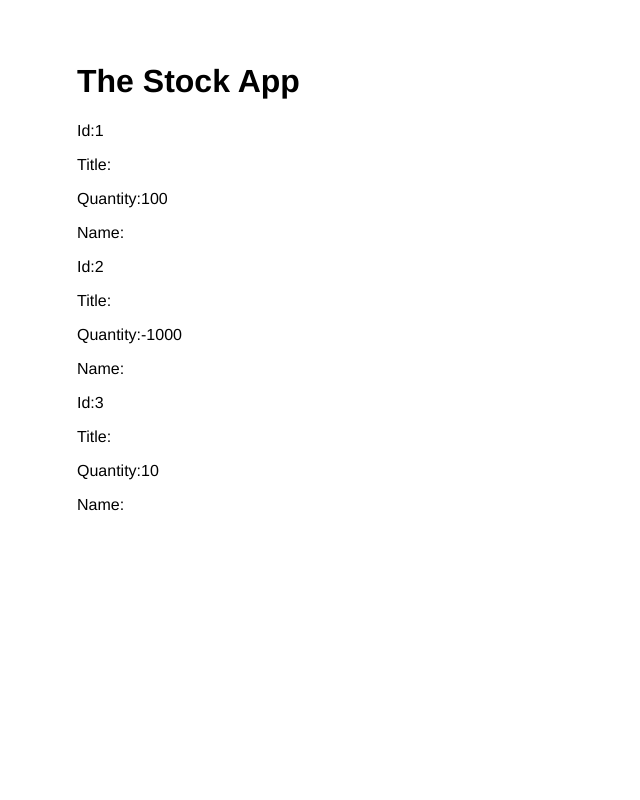
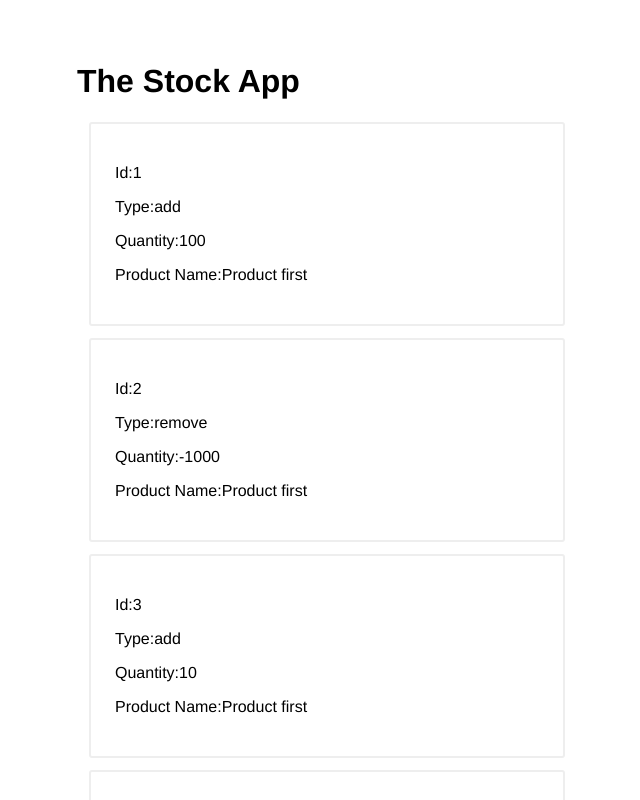
Before and after one commit to chamanoS/Inventory_Management, a React (Create React App) app in the folder inventory_system/: page / in a window 1280 px wide. Shown: the top 800 px of the page, without its empty margins (313-953 px from the left). Built offline with nearby package versions, Linux system fonts and the light colour scheme.

Commit message:
adding more products

```diff
--- a/inventory_system/src/App.css
+++ b/inventory_system/src/App.css
@@ -6,3 +6,9 @@
     margin: auto;
     padding: 42px 24px;
 }
+.StockEventTable_Card{
+    margin: 12px;
+    border: 2px solid #eee;
+    border-radius: 3px;
+    padding: 24px;
+}
--- a/inventory_system/src/components/StockEventsTable.js
+++ b/inventory_system/src/components/StockEventsTable.js
@@ -5,11 +5,11 @@ function StockEventsTable(props) {
         return (
             <div className="StockEventsTable">
                 {stockEvents.map(event =>(
-                    <div>
+                    <div className="StockEventTable_Card">
                         <p>Id:{event.id}</p>
-                        <p>Title:{event.title}</p>
+                        <p>Type:{event.type}</p>
                         <p>Quantity:{event.qty}</p>
-                        <p>Name:{event.name}</p>
+                        <p>Product Name:{event.product.name}</p>
                     </div>
                 ))}
             </div>
```
Also changed, not shown: inventory_system/src/App.js (+4 -1 lines), 1 other file (tests, documents, lock files or other folders).
